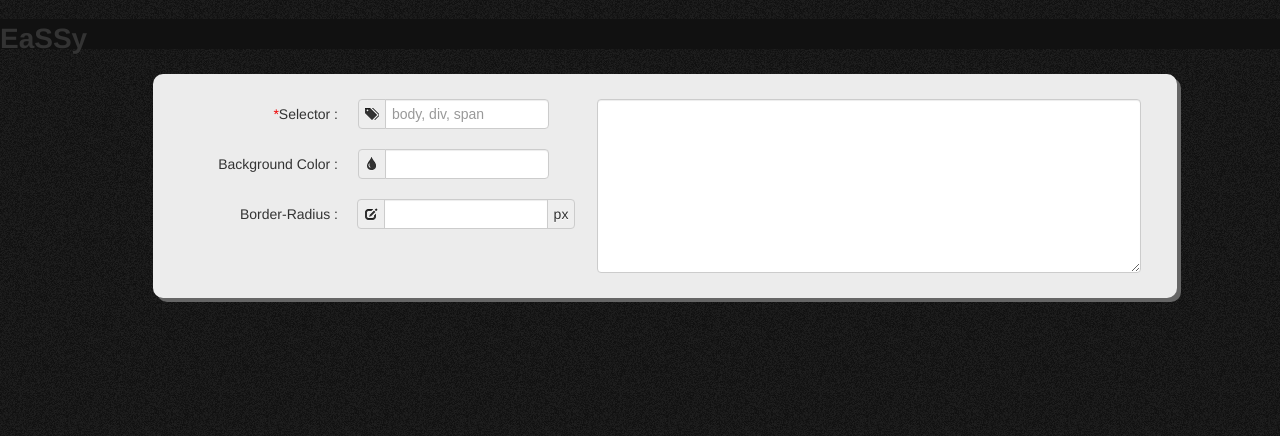
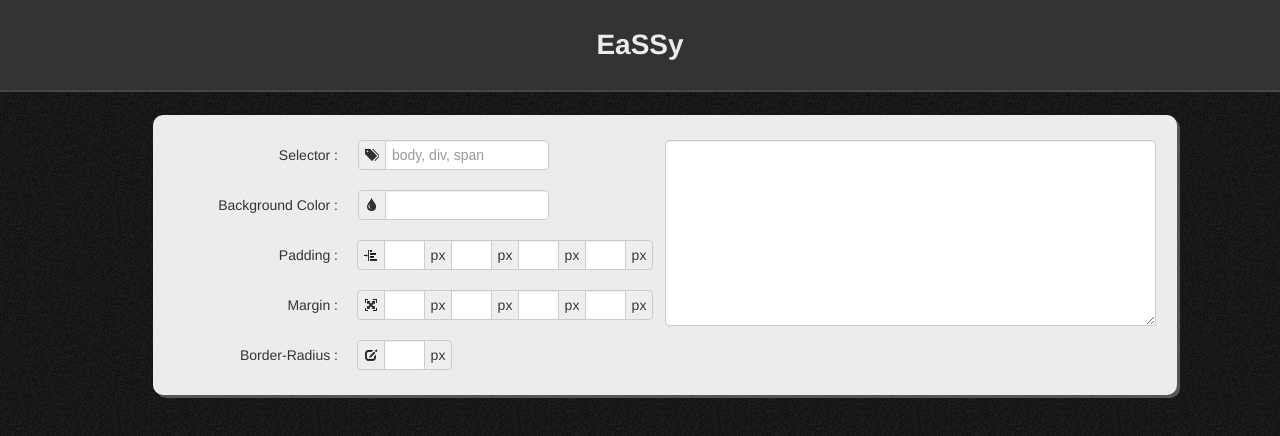
Before and after one commit to dgirgenti/eassy, a plain HTML site: page index.html in a window 1280 px wide. Drawn offline with nearby package versions, Linux system fonts and the light colour scheme.

Commit message:
improved color picker functionality and CSSJSON retrieval

```diff
--- a/css/main.css
+++ b/css/main.css
@@ -5,9 +5,16 @@ body {
 }
 
 header {
-	height: 30px;
-	background: #111;
+	background: #333;
 	margin-bottom: 25px;
+	padding:25px;
+	box-shadow: 0 2px rgba(255,255,255,0.2);
+}
+
+h1 {
+	margin: 0;
+	color: #ececec;
+	text-align: center;
 }
 
 #main-wrap {
@@ -21,13 +28,13 @@ header {
 .class-wrap {
 	width: 100%;
 	background: #ececec;
-	box-shadow: 4px 4px 0 #666;
+	box-shadow: 3px 3px 0 rgba(102, 102, 102, 0.8);
 	border-radius: 10px;
 	padding: 25px;
 }
 
 form {
-	width: 42%;
+	width: 50%;
 	display: block;
 	float: left;
 }
@@ -45,13 +52,18 @@ form .control-group:last-child {
 	margin-bottom: 0;
 }
 
+.input-tiny {
+	width: 27px;
+}
+
 .live {
-	float: right;
-	width: 57%;
+	float: left;
+	width: 49%;
 }
 
 .live textarea {
 	width: 100%;
-	max-width: 530px;
-	min-height: 164px;
+	min-width: 100px;
+	max-width: 100%;
+	min-height: 176px;
 }
--- a/index.html
+++ b/index.html
@@ -16,11 +16,11 @@
 		<div class="class-wrap">
 			<form class="form-horizontal">
 				<div class="control-group">
-					<label class="control-label" for="selector" required>selector</label>
+					<label class="control-label" for="selector">selector</label>
 					<div class="controls">
 						<div class="input-prepend">
 							<span class="add-on"><i class="icon-tags"></i></span>
-							<input class="input-medium" type="text" id="selector" placeholder="body, div, span" required/>
+							<input class="input-medium" type="text" id="selector" placeholder="body, div, span"/>
 						</div>
 					</div>
 				</div>
@@ -34,11 +34,43 @@
 					</div>
 				</div>
 				<div class="control-group">
+					<label class="control-label" for="padding">padding</label>
+					<div class="controls">
+						<div class="input-append input-prepend">
+							<span class="add-on"><i class="icon-indent-left"></i></span>
+							<input class="input-tiny" type="text" id="padding-top"/>
+							<span class="add-on">px</span>
+							<input class="input-tiny" type="text" id="padding-right"/>
+							<span class="add-on">px</span>
+							<input class="input-tiny" type="text" id="padding-bottom"/>
+							<span class="add-on">px</span>
+							<input class="input-tiny" type="text" id="padding-left"/>
+							<span class="add-on">px</span>
+						</div>
+					</div>
+				</div>
+				<div class="control-group">
+					<label class="control-label" for="margin">margin</label>
+					<div class="controls">
+						<div class="input-append input-prepend">
+							<span class="add-on"><i class="icon-fullscreen"></i></span>
+							<input class="input-tiny" type="text" id="margin-top"/>
+							<span class="add-on">px</span>
+							<input class="input-tiny" type="text" id="margin-right"/>
+							<span class="add-on">px</span>
+							<input class="input-tiny" type="text" id="margin-bottom"/>
+							<span class="add-on">px</span>
+							<input class="input-tiny" type="text" id="margin-left"/>
+							<span class="add-on">px</span>
+						</div>
+					</div>
+				</div>
+				<div class="control-group">
 					<label class="control-label" for="border-radius">border-radius</label>
 					<div class="controls">
 						<div class="input-append input-prepend">
 							<span class="add-on"><i class="icon-edit"></i></span>
-							<input class="input-medium" type="text" id="border-radius"/>
+							<input class="input-tiny" type="text" id="border-radius"/>
 							<span class="add-on">px</span>
 						</div>
 					</div>
--- a/js/script.js
+++ b/js/script.js
@@ -3,8 +3,10 @@ var Eassy = Eassy || {};
 Eassy.Index = $(document).ready(function() {
 	$('.colorpicker').colorpicker({format:"rgba"})
 		.on('changeColor', function(ev){
-		  $(this).val(Eassy.RGBObjToString(ev.color.toRGB()))
-		  $(this).trigger('change')
+			rgbastring = Eassy.RGBObjToString(ev.color.toRGB())
+			$(this).siblings('.add-on').css("background-color", rgbastring)
+			$(this).val(rgbastring)
+			$(this).trigger('change')
 		})
 	$('form').change(function() {
 		$('.live textarea').val(Eassy.parseCSS(Eassy.getCSSJSON()))
@@ -48,14 +50,16 @@ Eassy.parseCSS = function (cssJSON, sass) {
 }
 
 Eassy.getCSSJSON = function (form) {
-	selector = $('#selector').val()
+	selector = $('#selector').val() || "*"
 	props = []
 	$('input[id!=selector]').each(function() {
-		append = $(this).siblings('.add-on:last-child').html() || ""
-		props.push({
-			"prop" : $(this).parents('.controls').siblings('label').attr('for'),
-			"attr" : $(this).val() + append
-		})
+		if ($(this).val()) {
+			append = $(this).siblings('.add-on:last-child').html() || ""
+			props.push({
+				"prop" : $(this).attr('id'),
+				"attr" : $(this).val() + append
+			})
+		}
 	})
 	return [{
 		"selector" : selector,
```
